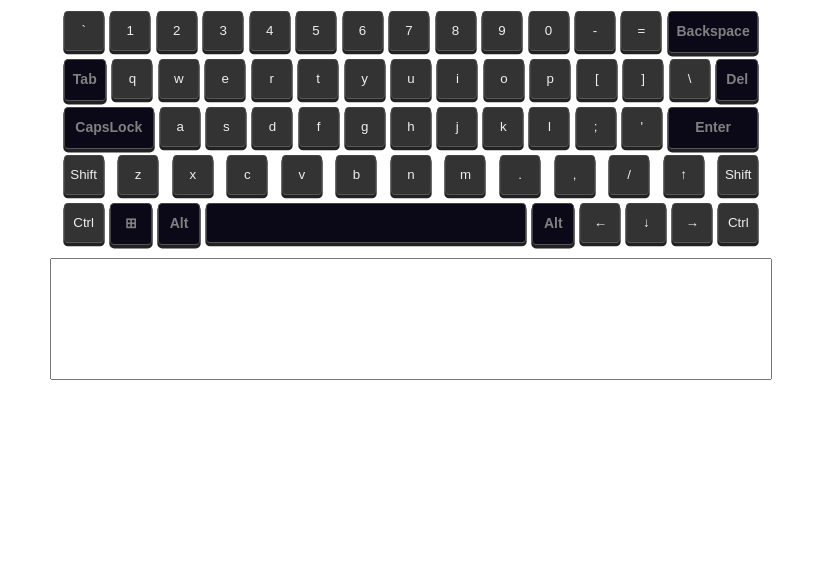
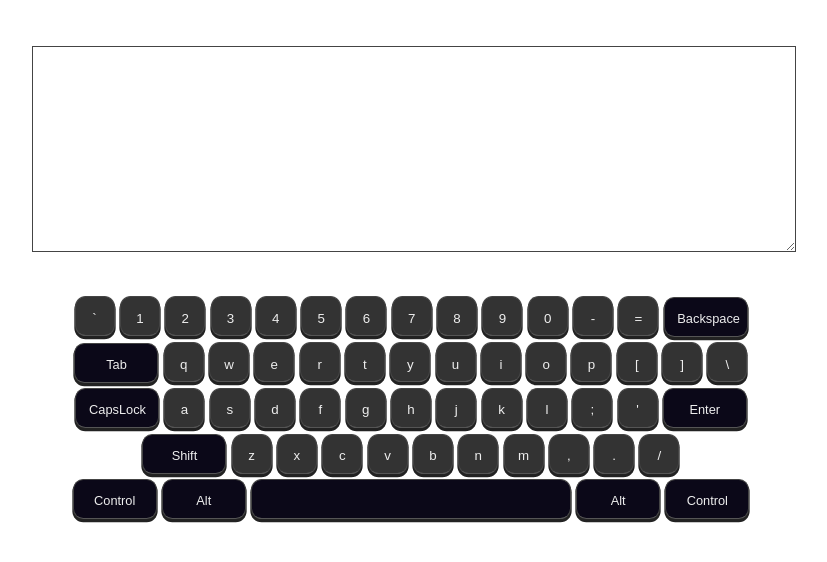
Before and after one commit to IHARNAZAROV/codejam-virtual-keyboard, a website: page index.html in a window 1280 px wide. Shown: the whole page, without its empty margins (229-1056 px from the left). Drawn offline with Linux system fonts and the light colour scheme.

Commit message:
fix: project structure

```diff
--- a/index.js
+++ b/index.js
@@ -1,291 +1,313 @@
-/* eslint-disable no-unused-expressions */
+const keyboard = {
+  elements: {
+    main: null,
+    textarea: null,
+    keysContainer: null,
+    keys: [],
+  },
 
-const keyboardKeys = [
-  [
-    ['', 'Backquote', 'ё', 'Ё', '`', '~'],
-    ['', 'Digit1', '1', '!', '1', '!'],
-    ['', 'Digit2', '2', '"', '2', '@'],
-    ['', 'Digit3', '3', '№', '3', '#'],
-    ['', 'Digit4', '4', ';', '4', '$'],
-    ['', 'Digit5', '5', '%', '5', '%'],
-    ['', 'Digit6', '6', ':', '6', '^'],
-    ['', 'Digit7', '7', '?', '7', '&'],
-    ['', 'Digit8', '8', '*', '8', '*'],
-    ['', 'Digit9', '9', '(', '9', '('],
-    ['', 'Digit0', '0', ')', '0', ')'],
-    ['', 'Minus', '-', '_', '-', '_'],
-    ['', 'Equal', '=', '+', '=', '+'],
-    ['backspace', 'Backspace', 'Backspace', 'Backspace', 'Backspace', 'Backspace'],
-  ],
-  [
-    ['tab', 'Tab', 'Tab', 'Tab', 'Tab', 'Tab'],
-    ['', 'KeyQ', 'й', 'Й', 'q', 'Q'],
-    ['', 'KeyW', 'ц', 'Ц', 'w', 'W'],
-    ['', 'KeyE', 'у', 'У', 'e', 'E'],
-    ['', 'KeyR', 'к', 'К', 'r', 'R'],
-    ['', 'KeyT', 'е', 'Е', 't', 'T'],
-    ['', 'KeyY', 'н', 'Н', 'y', 'Y'],
-    ['', 'KeyU', 'г', 'Г', 'u', 'U'],
-    ['', 'KeyI', 'ш', 'Ш', 'i', 'I'],
-    ['', 'KeyO', 'щ', 'Щ', 'o', 'O'],
-    ['', 'KeyP', 'з', 'З', 'p', 'P'],
-    ['', 'BracketLeft', 'х', 'Х', '[', '{'],
-    ['', 'BracketRight', 'ъ', 'Ъ', ']', '}'],
-    ['', 'Backslash', '\\', '/', '\\', '|'],
-    ['del', 'Delete', 'Del', 'Del', 'Del', 'Del', 'Del'],
-  ],
-  [
-    ['capslock', 'CapsLock', 'CapsLock', 'CapsLock', 'CapsLock', 'CapsLock', 'CapsLock'],
-    ['', 'KeyA', 'ф', 'Ф', 'a', 'A'],
-    ['', 'KeyS', 'ы', 'Ы', 's', 'S'],
-    ['', 'KeyD', 'в', 'В', 'd', 'D'],
-    ['', 'KeyF', 'а', 'А', 'f', 'F'],
-    ['', 'KeyG', 'п', 'П', 'g', 'G'],
-    ['', 'KeyH', 'р', 'Р', 'h', 'H'],
-    ['', 'KeyJ', 'о', 'О', 'j', 'J'],
-    ['', 'KeyK', 'л', 'Л', 'k', 'K'],
-    ['', 'KeyL', 'д', 'Д', 'l', 'L'],
-    ['', 'Semicolon', 'ж', 'Ж', ';', ':'],
-    ['', 'Quote', 'э', 'Э', "'", '"'],
-    ['enter', 'Enter', 'Enter', 'Enter', 'Enter', 'Enter'],
-  ],
-  [
-    ['shift-left', 'ShiftLeft', 'Shift', 'Shift', 'Shift', 'Shift'],
-    ['', 'KeyZ', 'я', 'Я', 'z', 'Z'],
-    ['', 'KeyX', 'ч', 'Ч', 'x', 'X'],
-    ['', 'KeyC', 'с', 'С', 'c', 'C'],
-    ['', 'KeyV', 'м', 'М', 'v', 'V'],
-    ['', 'KeyB', 'и', 'И', 'b', 'B'],
-    ['', 'KeyN', 'т', 'Т', 'n', 'N'],
-    ['', 'KeyM', 'ь', 'Ь', 'm', 'M'],
-    ['', 'Comma', 'б', 'Б', '.', '<'],
-    ['', 'Period', 'ю', 'Ю', ',', '>'],
-    ['', 'Slash', '.', ',', '/', '?'],
-    ['', 'ArrowUp', '↑', '↑', '↑', '↑'],
-    ['shift-left', 'ShiftLeft', 'Shift', 'Shift', 'Shift', 'Shift'],
-  ],
-  [
-    ['ctrl-left', 'ControlLeft', 'Ctrl', 'Ctrl', 'Ctrl', 'Ctrl'],
-    ['win', '⊞', '⊞', '⊞', '⊞', '⊞'],
-    ['alt', 'Alt', 'Alt', 'Alt', 'Alt', 'Alt'],
-    ['space', 'Space', ' ', ' ', '', ''],
-    ['alt', 'Alt', 'Alt', 'Alt', 'Alt', 'Alt'],
-    ['', 'ArrowLeft', '←', '←', '←', '←'],
-    ['', 'ArrowDown', '↓', '↓', '↓', '↓'],
-    ['', 'ArrowRight', '→', '→', '→', '→'],
-    ['ctrl-right', 'ControlRight', 'Ctrl', 'Ctrl', 'Ctrl', 'Ctrl'],
-  ],
+  properties: {
+    value: '',
+    capsLock: false,
+    russian: false,
+  },
+
+  // Create textarea
+  initTextarea() {
+    this.elements.textarea = document.createElement('textarea');
+    this.elements.textarea.classList.add('keyboard-input');
+    document.body.appendChild(this.elements.textarea);
+  },
+
+  init() {
+    // Create main elements
+    this.elements.main = document.createElement('div');
+    this.elements.keysContainer = document.createElement('div');
+
+    // Setup main elements
+    this.elements.main.classList.add('keyboard');
+    this.elements.keysContainer.classList.add('keyboard__keys');
+    this.elements.keysContainer.appendChild(this._createKeys(this.properties.russian)); // use lang
+
+    this.elements.keys = this.elements.keysContainer.querySelectorAll('.keyboard__key');
+
+    // Add to DOM
+    this.elements.main.appendChild(this.elements.keysContainer);
+    document.body.appendChild(this.elements.main);
+  },
+
+  // eslint-disable-next-line no-underscore-dangle
+  _createKeys(isRussian) {
+    const fragment = document.createDocumentFragment();
+    // en | ru | code
+    const keyLayout = [
+      ['`', 'ё', 'Backquote'],
+      ['1', '1', 'Digit1'],
+      ['2', '2', 'Digit2'],
+      ['3', '3', 'Digit3'],
+      ['4', '4', 'Digit4'],
+      ['5', '5', 'Digit5'],
+      ['6', '6', 'Digit6'],
+      ['7', '7', 'Digit7'],
+      ['8', '8', 'Digit8'],
+      ['9', '9', 'Digit9'],
+      ['0', '0', 'Digit0'],
+      ['-', '-', 'Minus'],
+      ['=', '=', 'Equal'],
+      ['Backspace', 'Backspace', 'Backspace'],
+      ['Tab', 'Tab', 'Tab'],
+      ['q', 'й', 'KeyQ'],
+      ['w', 'ц', 'KeyW'],
+      ['e', 'у', 'KeyE'],
+      ['r', 'к', 'KeyR'],
+      ['t', 'е', 'KeyT'],
+      ['y', 'н', 'KeyY'],
+      ['u', 'г', 'KeyU'],
+      ['i', 'ш', 'KeyI'],
+      ['o', 'щ', 'KeyO'],
+      ['p', 'з', 'KeyP'],
+      ['[', 'х', 'BracketLeft'],
+      [']', 'ъ', 'BracketRight'],
+      ['\\', '|', 'Backslash'],
+      ['CapsLock', 'CapsLock', 'CapsLock'],
+      ['a', 'ф', 'KeyA'],
+      ['s', 'ы', 'KeyS'],
+      ['d', 'в', 'KeyD'],
+      ['f', 'а', 'KeyF'],
+      ['g', 'п', 'KeyG'],
+      ['h', 'р', 'KeyH'],
+      ['j', 'о', 'KeyJ'],
+      ['k', 'л', 'KeyK'],
+      ['l', 'д', 'KeyL'],
+      [';', 'ж', 'Semicolon'],
+      ["'", 'э', 'Quote'],
+      ['Enter', 'Enter', 'Enter'],
+      ['Shift', 'Shift', 'ShiftLeft'],
+      ['z', 'я', 'KeyZ'],
+      ['x', 'ч', 'KeyX'],
+      ['c', 'с', 'KeyC'],
+      ['v', 'и', 'KeyV'],
+      ['b', 'и', 'KeyB'],
+      ['n', 'т', 'KeyN'],
+      ['m', 'ь', 'KeyM'],
+      [',', 'б', 'Comma'],
+      ['.', 'ю', 'Period'],
+      ['/', '/', 'Slash'],
+      ['Control', 'Control', 'ControlLeft'],
+      ['Alt', 'Alt', 'AltLeft'],
+      ['Space', 'Space', 'Space'],
+      ['Alt', 'Alt', 'AltRight'],
+      ['Control', 'Control', 'ControlRight'],
     ];
 
-// Creating keyboard div container
+    keyLayout.forEach((key) => {
+      const keyElement = document.createElement('button');
+      const insertLineBreak = ['Backspace', '\\', 'Enter', '/'].indexOf(key[0]) !== -1;
 
-const form = document.createElement('div');
-form.className = 'wrapper';
-document.body.append(form);
-const keyboard = document.createElement('div');
-keyboard.className = 'keyboard';
-form.append(keyboard);
+      // Add attributes/classes
+      keyElement.setAttribute('type', 'button');
+      keyElement.classList.add('keyboard__key');
+      // Every button have date attribute(with code)
+      keyElement.setAttribute('data-key', `${key[2]}`);
 
+      switch (key[0]) {
+        case 'Backspace':
+          keyElement.classList.add('keyboard__key_service');
+          keyElement.innerHTML = '<span>Backspace</span>';
 
-// Creating textarea
+          keyElement.addEventListener('click', () => {
+            this.properties.value = document.querySelector('.keyboard-input').value;
+            this.properties.value = this.properties.value
+              .slice(0, this.properties.value.length - 1);
+            document.querySelector('.keyboard-input').value = this.properties.value;
+          });
 
-const textArea = document.createElement('textarea');
-textArea.className = 'textarea';
-form.append(textArea);
-textArea.setAttribute('type', 'textarea');
+          break;
 
-// KeyboardLanguage changing
+        case 'Tab':
+          keyElement.classList.add('keyboard__key_service');
+          keyElement.innerHTML = '<span>Tab</span>';
 
-if (localStorage.getItem('virtualKeyboardLang') === null) {
-  localStorage.setItem('virtualKeyboardLang', 'en');
+          keyElement.addEventListener('click', () => {
+            this.properties.value = document.querySelector('.keyboard-input').value;
+            this.properties.value += '\t';
+            document.querySelector('.keyboard-input').value = this.properties.value;
+          });
+
+          break;
+
+        case 'CapsLock':
+          keyElement.classList.add('keyboard__key_service');
+          keyElement.innerHTML = '<span>CapsLock</span>';
+
+          keyElement.addEventListener('click', () => {
+            this._toggleCapsLock();
+          });
+
+          break;
+
+        case 'Enter':
+          keyElement.classList.add('keyboard__key_service');
+          keyElement.innerHTML = '<span>Enter</span>';
+
+          keyElement.addEventListener('click', () => {
+            this.properties.value = document.querySelector('.keyboard-input').value;
+            this.properties.value += '\n';
+            document.querySelector('.keyboard-input').value = this.properties.value;
+          });
+
+          break;
+
+        case 'Shift':
+          keyElement.classList.add('keyboard__key_service');
+          keyElement.innerHTML = '<span>Shift</span>';
+
+          break;
+
+        case 'Control':
+          keyElement.classList.add('keyboard__key_service');
+          keyElement.innerHTML = '<span>Control</span>';
+
+          break;
+
+        case 'Alt':
+          keyElement.classList.add('keyboard__key_service');
+          keyElement.innerHTML = '<span>Alt</span>';
+
+          break;
+
+        case 'Space':
+          keyElement.classList.add('keyboard__key_space');
+          keyElement.innerHTML = '<span> </span>';
+
+          keyElement.addEventListener('click', () => {
+            this.properties.value = document.querySelector('.keyboard-input').value;
+            this.properties.value += ' ';
+            document.querySelector('.keyboard-input').value = this.properties.value;
+          });
+
+          break;
+
+        default:
+
+          // eslint-disable-next-line no-case-declarations
+          let lenguageLetter;
+          if (!isRussian) {
+            // eslint-disable-next-line prefer-destructuring
+            lenguageLetter = key[0];
+          } else {
+            // eslint-disable-next-line prefer-destructuring
+            lenguageLetter = key[1];
           }
 
-document.addEventListener('keydown', (evt) => {
-  if (evt.shiftKey && evt.altKey) {
-    if (localStorage.getItem('virtualKeyboardLang') === 'en') {
-      localStorage.removeItem('virtualKeyboardLang');
-      localStorage.setItem('virtualKeyboardLang', 'ru');
-    } else if (localStorage.getItem('virtualKeyboardLang') === 'ru') {
-      localStorage.removeItem('virtualKeyboardLang');
-      localStorage.setItem('virtualKeyboardLang', 'en');
+          keyElement.textContent = lenguageLetter.toLowerCase();
+
+          keyElement.addEventListener('click', () => {
+            if (this.properties.capsLock) {
+              this.properties.value = document.querySelector('.keyboard-input').value;
+              this.properties.value += lenguageLetter.toUpperCase();
+            } else {
+              this.properties.value = document.querySelector('.keyboard-input').value;
+              this.properties.value += lenguageLetter.toLowerCase();
             }
-    keyboard.querySelectorAll('.row').forEach((row) => {
-      row.querySelectorAll('.key').forEach((key) => {
-        const on = key.querySelector('.on');
-        const off = key.querySelector('.off');
-        on.classList.remove('on');
-        on.classList.add('off');
-        off.classList.remove('off');
-        off.classList.add('on');
+
+            document.querySelector('.keyboard-input').value = this.properties.value;
           });
-    });
+
+          break;
+      }
+
+      fragment.appendChild(keyElement);
+
+      if (insertLineBreak) {
+        fragment.appendChild(document.createElement('br')); // add br after some keys
       }
     });
 
-// Creating buttons
+    return fragment;
+  },
 
-const rowNumbers = [14, 15, 13, 13, 9];
-for (let i = 0; i < 5; i++) {
-  const row = document.createElement('div');
-  row.className = 'row';
-  keyboard.append(row);
+  _toggleCapsLock() {
+    this.properties.capsLock = !this.properties.capsLock;
 
-  for (let j = 0; j < rowNumbers[i]; j++) {
-    const key = document.createElement('button');
-    key.className = `key ${keyboardKeys[i][j][0]}`;
-    row.append(key);
+    this.elements.keys.forEach((key) => {
+      const myKey = key;
+      if (myKey.childElementCount === 0) {
+        if (this.properties.capsLock) {
+          myKey.textContent = myKey.textContent.toUpperCase();
+        } else {
+          myKey.textContent = myKey.textContent.toLowerCase();
+        }
+      }
+    });
+  },
+};
 
-    const spanEn = document.createElement('span');
-    const spanEnUp = document.createElement('span');
-    const spanEnDown = document.createElement('span');
-    const spanRu = document.createElement('span');
-    const spanRuUp = document.createElement('span');
-    const spanRuDown = document.createElement('span');
+// ===================================================== work with real keyboard
 
-    let [langOn, langOff] = [' on', ' off'];
-    if (localStorage.getItem('virtualKeyboardLang') === 'en') {
-      langOn = ' on';
-      langOff = ' off';
+document.addEventListener('keydown', (event) => {
+  // Use date attribute
+  const key = document.querySelector(`button[data-key='${event.code}']`);
+  if (event.code === 'CapsLock') {
+    keyboard._toggleCapsLock.call(keyboard);
+  }
+  // Resolve default events
+  if (event.code === 'Tab' || event.code === 'AltLeft' || event.code === 'AltRight' || event.code === 'ShiftLeft') {
+    event.preventDefault();
+    if (event.code === 'Tab') {
+      document.querySelector('.keyboard-input').value += '\t';
+    }
+    if (event.code === 'ShiftLeft') {
+      keyboard._toggleCapsLock.call(keyboard);
+    }
   } else {
-      langOn = ' off';
-      langOff = ' on';
+    key.classList.add('keyboard__key_activeted');
   }
-    spanEn.className = keyboardKeys[i][j][1] + langOn;
-    spanRu.className = keyboardKeys[i][j][1] + langOff;
+});
 
-    key.append(spanEn);
-    key.append(spanRu);
+document.addEventListener('keyup', (event) => {
+  const key = document.querySelector(`button[data-key='${event.code}']`);
+  if (event.code === 'ShiftLeft') {
+    keyboard._toggleCapsLock.call(keyboard);
+  }
+  key.classList.remove('keyboard__key_activeted');
+});
 
-    spanRuDown.className = 'case-shown';
-    spanRu.append(spanRuDown);
-    spanRuDown.insertAdjacentText('afterbegin', keyboardKeys[i][j][2]);
 
-    spanRuUp.className = 'case-hidden';
-    spanRu.append(spanRuUp);
-    spanRuUp.insertAdjacentText('afterbegin', keyboardKeys[i][j][3]);
+function runOnKeys(func, ...codes) {
+  const pressed = new Set();
 
-    spanEnDown.className = 'case-shown';
-    spanEn.append(spanEnDown);
-    spanEnDown.insertAdjacentText('afterbegin', keyboardKeys[i][j][4]);
+  document.addEventListener('keydown', (event) => {
+    pressed.add(event.code);
 
-    spanEnUp.className = 'case-hidden';
-    spanEn.append(spanEnUp);
-    spanEnUp.insertAdjacentText('afterbegin', keyboardKeys[i][j][5]);
+    // eslint-disable-next-line no-restricted-syntax
+    for (const code of codes) {
+      if (!pressed.has(code)) {
+        return;
       }
     }
 
-// Display symbols
+    pressed.clear();
+    func();
+  });
 
-let shiftPress = false;
-let caps = false;
-
-function caseUp() {
-  shiftPress = true;
-
-  // Changing case view to Uppercase
-
-  document.querySelectorAll('.on').forEach((key) => {
-    key.children[0].classList.remove('case-shown');
-    key.children[0].classList.add('case-hidden');
-    key.children[1].classList.add('case-shown');
-    key.children[1].classList.remove('case-hidden');
+  document.addEventListener('keyup', (event) => {
+    pressed.delete(event.code);
   });
 }
 
-// Changing case view to Undercase
+runOnKeys(
+  () => {
+    keyboard.properties.russian = !keyboard.properties.russian;
+    // delete old
+    document.querySelector('.keyboard').remove();
+    keyboard.init();
+  },
+  'ShiftLeft',
+  'AltLeft',
+);
 
-function caseDown() {
-  shiftPress = false;
-  document.querySelectorAll('.on').forEach((key) => {
-    key.children[0].classList.add('case-shown');
-    key.children[0].classList.remove('case-hidden');
-    key.children[1].classList.remove('case-shown');
-    key.children[1].classList.add('case-hidden');
+window.addEventListener('DOMContentLoaded', () => {
+  keyboard.initTextarea();
+  keyboard.init();
 });
-}
-
-function shiftUpKeyboard(evt) {
-  if (evt.shiftKey) {
-    caseUp();
-  }
-}
-
-function shiftDownKeyboard() {
-  shiftPress = false;
-  caseDown();
-}
-
-function printingInTextArea(evt) {
-  let symbol = '';
-  const targetBtn = evt.target.closest('button');
-  const targetSpan = targetBtn.querySelector('.on');
-  const targetBtnName = targetSpan.className.split(' ')[0];
-  const specialBtn = targetBtn.classList[1];
-
-
-  // Finding pressed symbol
-
-  keyboardKeys.forEach((row) => {
-    row.forEach((el) => {
-      if (el[1] === targetBtnName
-                && targetBtnName !== 'Delete'
-                && targetBtnName !== 'Backspace'
-                && targetBtnName !== 'CapsLock') {
-        if (localStorage.getItem('virtualKeyboardLang') === 'ru') {
-          // eslint-disable-next-line no-unused-expressions
-          shiftPress ? (symbol = el[3]) : (symbol = el[2]);
-        } else shiftPress ? (symbol = el[5]) : (symbol = el[4]);
-      }
-    });
-  });
-
-  if (specialBtn === 'tab') {
-    symbol = '  ';
-  }
-
-  if (specialBtn === 'enter') {
-    symbol = '\n';
-  }
-
-  // Adding symbol to textarea
-
-  textArea.setRangeText(symbol, textArea.selectionStart, textArea.selectionEnd, 'end');
-
-  if (specialBtn === 'backspace') {
-    if (textArea.selectionStart > 0) {
-      const pos = textArea.selectionStart;
-      textArea.value = textArea.value.slice(0, pos - 1) + textArea.value.slice(pos, textArea.value.length);
-      textArea.setRangeText('', pos - 1, pos - 1, 'end');
-    }
-  }
-
-  if (specialBtn === 'del') {
-    const pos = textArea.selectionStart;
-    if (textArea.selectionStart <= textArea.value.length) {
-      textArea.value = textArea.value.slice(0, pos) + textArea.value.slice(pos + 1, textArea.value.length);
-      textArea.setRangeText('', pos, pos, 'end');
-    }
-  }
-
-  if (specialBtn === 'capslock') {
-    const capsBtn = document.querySelector('.capslock');
-    if (caps === true) {
-      capsBtn.classList.add('active');
-      caseUp();
-    } else {
-      capsBtn.classList.remove('active');
-      caseDown();
-    }
-    caps = !caps;
-  }
-  textArea.focus();
-}
-
-document.addEventListener('keydown', shiftUpKeyboard);
-keyboard.addEventListener('click', printingInTextArea);
-document.addEventListener('keyup', shiftDownKeyboard);
-
-document.addEventListener('keydown', (evt) => {
-  if (evt.shiftKey && evt.altKey) pageLangChanging();
-});
-pageLangBtn.addEventListener('click', pageLangChanging);
--- a/style.css
+++ b/style.css
@@ -1,6 +1,11 @@
-.wrapper {
-    margin: 0 auto;
-
+.keyboard-input {
+    width: 60%;
+    margin: 3% 20%;
+    height: 200px;
+    border: 0.063em solid #444;
+    outline: none;
+    font-family: monospace;
+    font-size: 30px;
 }
 
 .keyboard {
@@ -8,125 +13,53 @@
     margin: 0 auto;
     border-radius: 10px 10px 4px 4px;
     box-shadow: 0px 5px 0px 0px darken(#d5d9dc, 50%);
-
 }
 
-.keyboard .row {
-    display: flex;
-    justify-content: space-between;
-    width: 100%;
-    height: 40px;
-    margin-bottom: 8px;
+.keyboard__keys {
+    text-align: center;
 }
 
-.keyboard .key {
+.keyboard__key {
     display: inline-block;
     position: relative;
     background: #333;
     text-align: center;
     color: #eee;
-    border-radius: 0.3em;
+    border-radius: 0.8em;
     margin: 0.2em;
-    padding: 0.2em;
+    padding: 1em;
     width: 3em;
-    height: 3em;
+    height: 40px;
     -webkit-box-sizing: border-box;
     box-sizing: border-box;
-
+    outline: none;
     border: 0.063em solid #444;
     -webkit-box-shadow: 0 0.2em 0 0.05em #222;
     box-shadow: 0 0.2em 0 0.05em #222;
     border-bottom-color: #555;
     font-family: Arial, Helvetica, sans-serif;
-
     line-height: 1.2;
 }
 
-.keyboard .key:hover {
-    background: #df0404;
-}
-
-.keyboard .key:active {
-    border-color: red;
-    border-bottom-color: red;
-    background: red;
-    color: #fff;
-    position: relative;
-    top: 0.2em;
-    -webkit-box-shadow: 0 0 0 0.05em red;
-    box-shadow: 0 0 0 0.05em red;
-    z-index: 100;
-}
-
-.keyboard .backspace,
-.keyboard .capslock,
-.keyboard .shift,
-.keyboard .enter {
-    width: 90px;
-}
-
-.keyboard .alt,
-.keyboard .arrow,
-.keyboard .backspace,
-.keyboard .capslock,
-.keyboard .ctrl,
-.keyboard .del,
-.keyboard .enter,
-.keyboard .shift,
-.keyboard .shift-right,
-.keyboard .tab,
-.keyboard .win {
-    font-size: 14px;
-    font-weight: 600;
-    color: #808080;
-
-    background-color: #0b0818;
-}
-
-
-.keyboard .space {
-    background-color: #0b0818;
-    width: 24em;
-}
-
-.keyboard sup {
-    position: absolute;
-    margin: -10px 0 0 -20px;
-    font-size: 12px;
-}
-
-.textarea {
-    display: block;
-    width: 700px;
-    height: 100px;
-    margin: 1em auto 10px;
-    padding: 10px;
-    font-size: 18px;
-    color: #444;
-    resize: none;
-}
-
-.off,
-.case-hidden {
-    display: none;
-}
-
-.key.active {
+.keyboard__key_activeted {
     background: #bd063d;
     box-shadow: inset 2px 2px 10px rgba(13, 16, 61, 0.5),
         inset -2px 2px 10px rgba(13, 16, 61, 0.5);
 }
 
-/* Подсветка клавиш физической клавиатуры */
 
-.page-lang:hover,
-.page-lang:focus {
-  background-color: #476a9e;
+.keyboard__key:active {
+    background: #242942;
+    border-radius: 12px;
 }
 
-.page-lang:active {
-  box-shadow: inset 2px 2px 10px rgba(13, 16, 61, 0.5),
-              inset -2px 2px 10px rgba(13, 16, 61, 0.5),
-              2px 2px 5px rgba(13, 16, 61, .3);;
-  outline: none;
+.keyboard__key_service {
+    font-size: 0.8rem;
+    width: 12%;
+    background-color: #0b0818;
 }
+
+.keyboard__key_space {
+    background-color: #0b0818;
+    width: 24em;
+}
```
Lines whose indentation alone changed are shown as unchanged.
